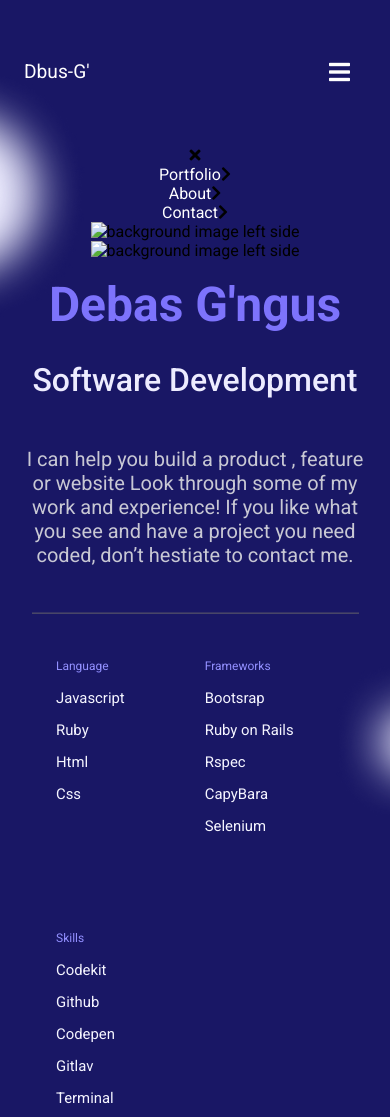
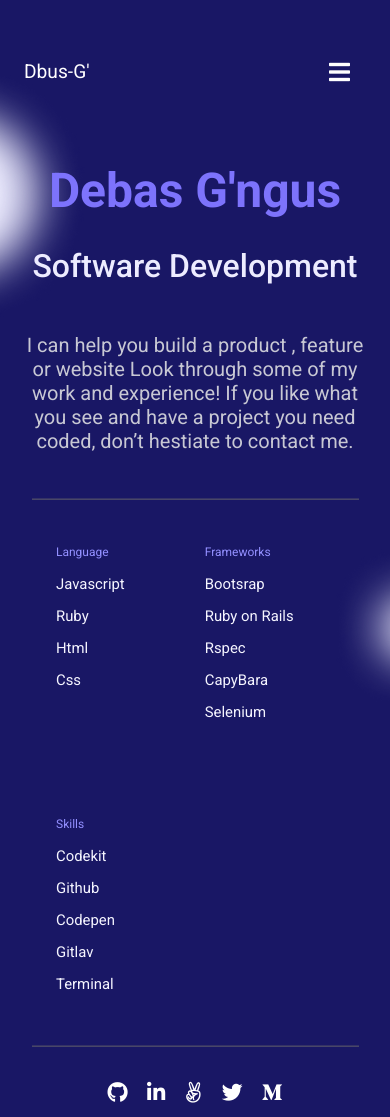
Before and after one commit to Debas-31/dbus-portfolio, a plain HTML site: page index.html in a window 390 px wide. Shown: the top 1117 px of the page. Drawn offline with Linux system fonts and the light colour scheme.

Commit message:
Add style to the html structure for mobile menu

```diff
--- a/style.css
+++ b/style.css
@@ -71,6 +71,66 @@ nav {
   font-size: 1.5rem;
   padding-right: 1rem;
 }
+
+
+/* Side bar start here */
+
+.sideBar{
+  position: absolute;
+  background-color: var(--var-background);
+  width: 100%;
+  height: 100%;
+  text-align: left;
+  margin-top: -5.6rem;
+  margin-left: -2.8rem;
+  padding-left: 4rem;
+  padding-right: 2rem;
+  z-index: 10;
+  transform: translate(-120%);
+  transition: all 1s ease-in-out;
+}
+
+.showSideBar {
+  transform: translate(0);
+}
+
+.sideBar-exit .fa-times {
+  color: var(--var-neutral-2);
+  display: flex;
+  align-self: center;
+  justify-content: flex-end;
+  margin-bottom: 4rem;
+}
+
+.sideBar-link{
+  display: flex;
+  justify-content: space-between;
+  align-items: center;
+  margin: 2rem 0;
+}
+
+.sideBar-link .fa-chevron-right {
+  color: var(--var-secondary-3);
+}
+
+.sideBar-link a {
+  font-size: 1.5rem;
+  color: var(--var-neutral-2);
+}
+
+.side-image-left {
+  position: absolute;
+  left: -2rem;
+  top: 9rem;
+}
+
+.side-image-right {
+  position: absolute;
+  right: -4rem;
+  top: 30rem;
+}
+
+/* side bar end */
 
 .headline-content {
   display: flex;
```
